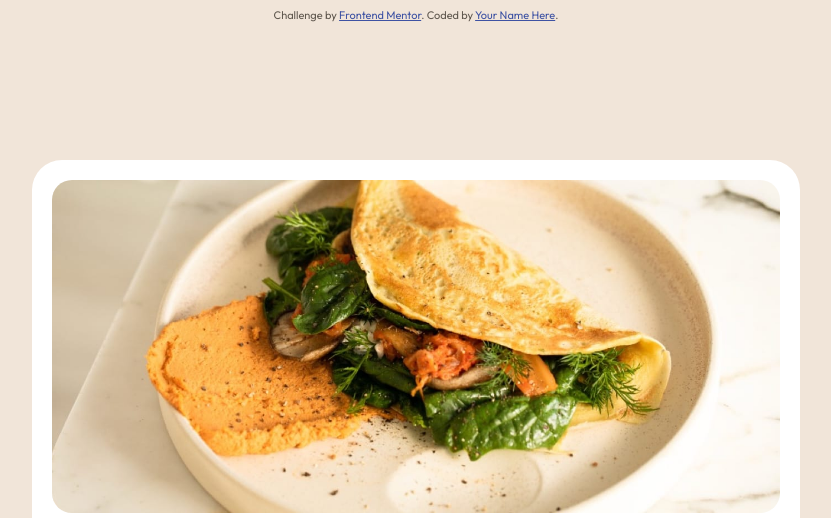
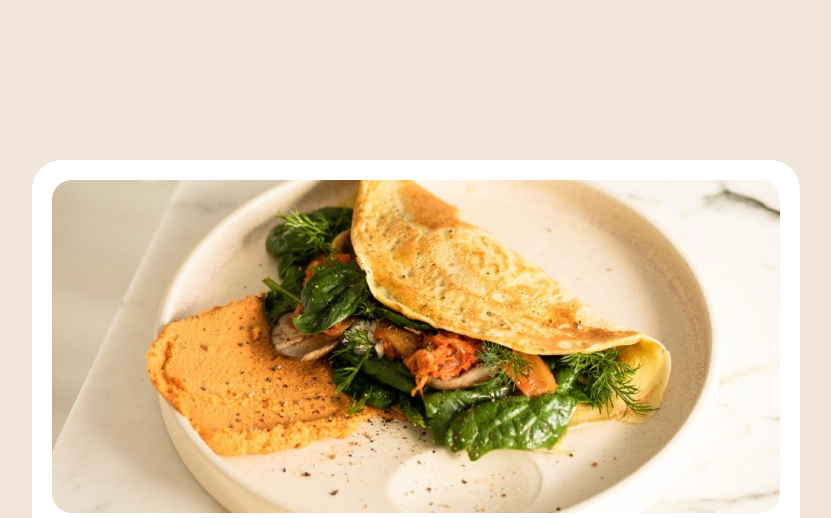
Before and after one commit to padmashneha/recipeUI-, a plain HTML site: page index.html in a window 1280 px wide. Shown: the top 518 px of the page, without its empty margins (224-1055 px from the left). Drawn offline with Linux system fonts and the light colour scheme.

Commit message:
Update index.html

```diff
--- a/index.html
+++ b/index.html
@@ -145,9 +145,9 @@
 </table>
   </div>
 
-  <div class="attribution">
+<!--   <div class="attribution">
     Challenge by <a href="https://www.frontendmentor.io?ref=challenge" target="_blank">Frontend Mentor</a>.
-    Coded by <a href="#">Your Name Here</a>.
+    Coded by <a href="#">Your Name Here</a>. -->
   </div>
 </body>
 </html>
```
